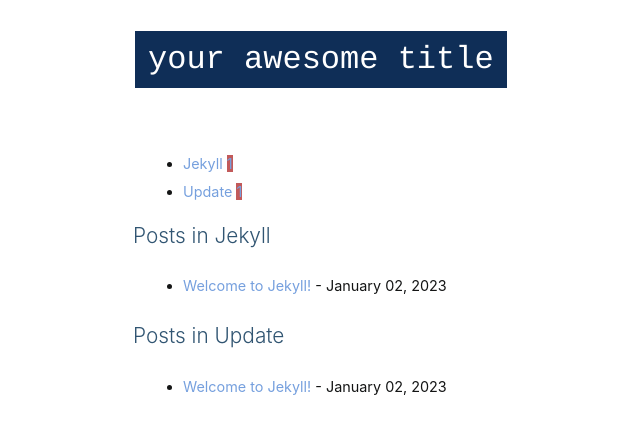
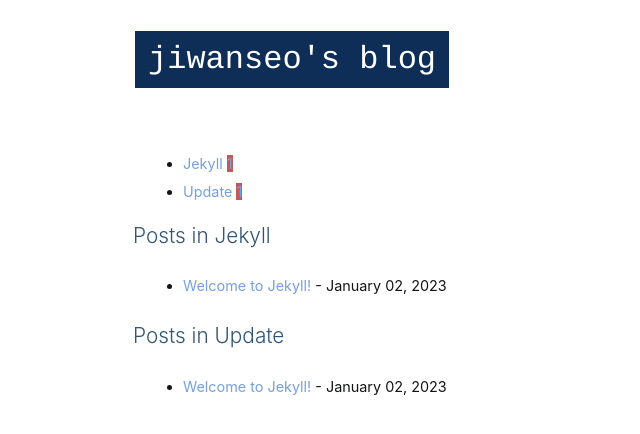
Before and after one commit to J1wanSeo/blog, a Jekyll site: the page built from categories.html, in a window 1280 px wide. Shown: the top 434 px of the page, without its empty margins (187-827 px from the left). Built offline with Jekyll 4.4.1, drawn with Linux system fonts in a browser that asks for light colours; some web fonts are replaced.

Commit message:
Update _config.yml

```diff
--- a/_config.yml
+++ b/_config.yml
@@ -18,16 +18,16 @@
 # You can create any custom variable you would like, and they will be accessible
 # in the templates via {{ site.myvariable }}.
 
-title: Your awesome title
-email: your-email@example.com
+title: JiwanSeo's Blog
+email: jiwanseo@duck.com
 description: >- # this means to ignore newlines until "baseurl:"
   Write an awesome description for your new site here. You can edit this
   line in _config.yml. It will appear in your document head meta (for
   Google search results) and in your feed.xml site description.
-baseurl: "" # the subpath of your site, e.g. /blog
+baseurl: "/blog" # the subpath of your site, e.g. /blog
 url: "" # the base hostname & protocol for your site, e.g. http://example.com
 twitter_username: jekyllrb
-github_username:  jekyll
+github_username:  J1wanSeo
 
 # Build settings
 theme: minima
```
